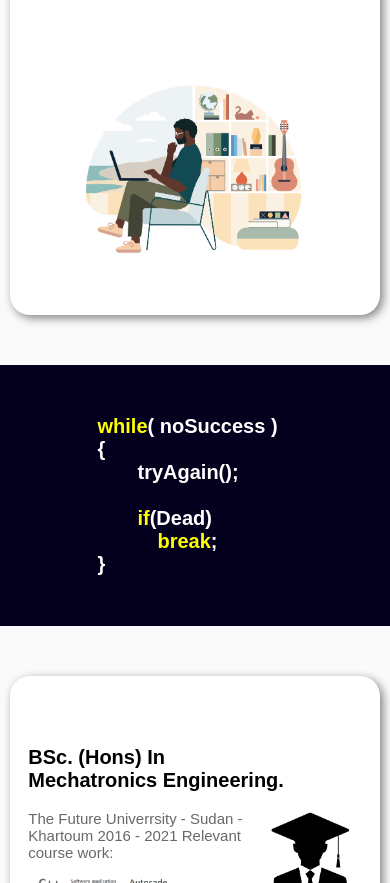
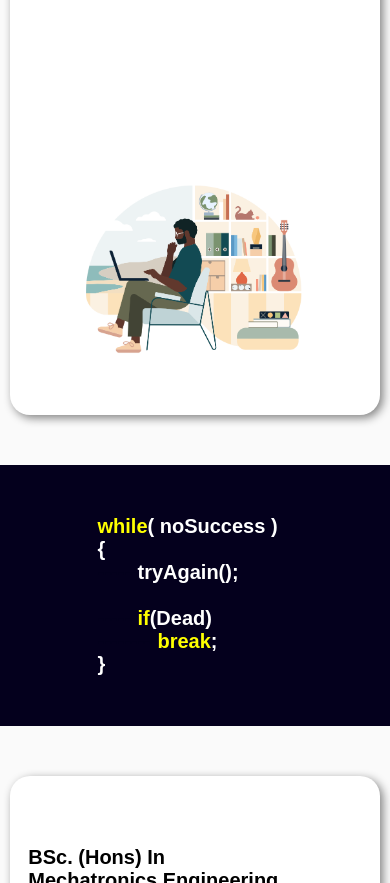
Before and after one commit to waseelaEngineer/cv, a plain HTML site: page index.html in a window 390 px wide. Shown: the part 1814-2697 px from the top of the page. Drawn offline with Linux system fonts and the light colour scheme; a script that the page names is missing.

Commit message:
Update style.css
second

```diff
--- a/style.css
+++ b/style.css
@@ -337,7 +337,7 @@ a{
     }
     .me{
         width: 60%;
-        margin-top: 150px;
+        margin-top: 250px;
     }
     .quotecontainer{
         margin-top: 50px;
@@ -373,7 +373,7 @@ a{
         width: 90%;
     }
     .sillouette{
-        width: 25%;
+        width: 80px;
         margin-left: 65%;
         margin-top: 130px;
     }
```
